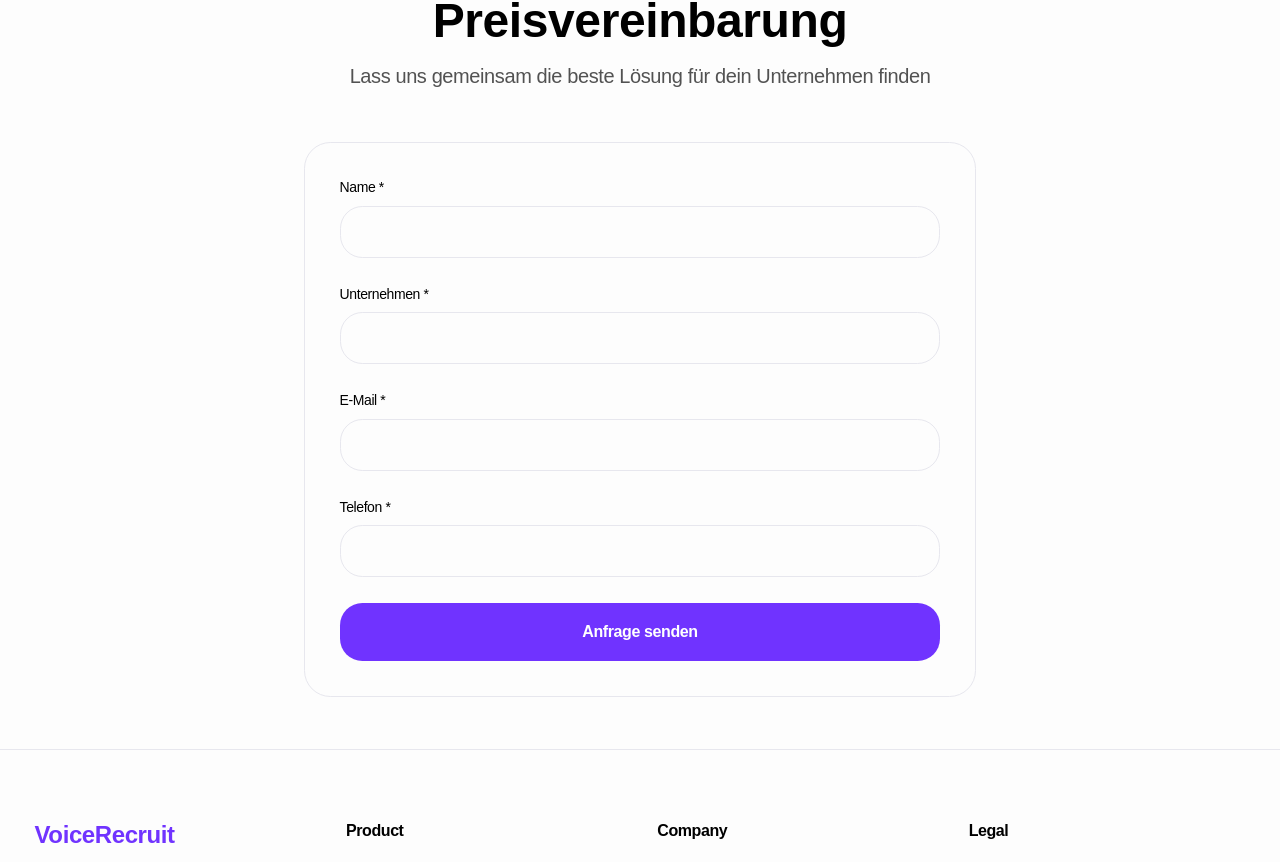
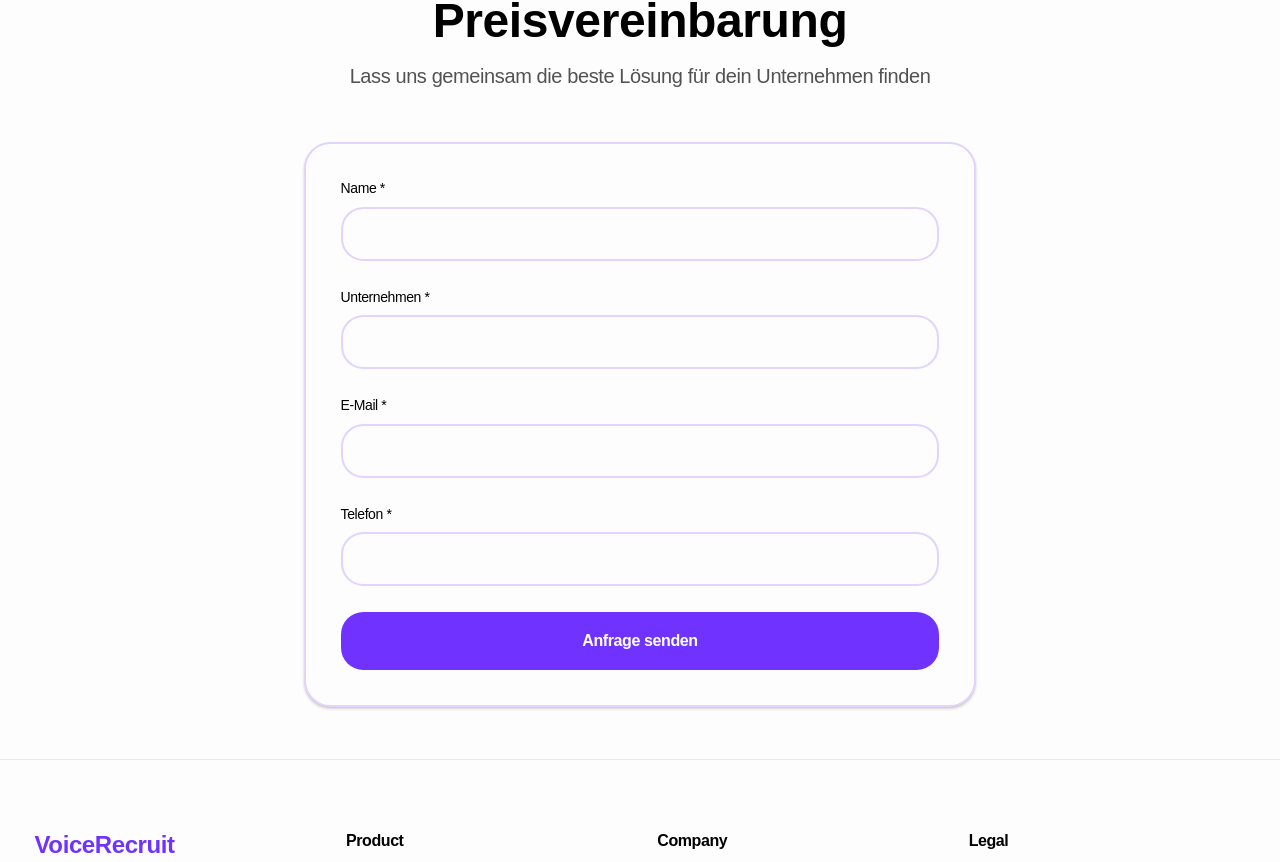
Before and after one commit to DeloBelo123/recruiting, a Next.js app: page /pricing in a window 1280 px wide. Shown: the part 1641-2503 px from the top of the page. Built offline with nearby package versions, Linux system fonts and the light colour scheme.

Commit message:
fixxed small thinks in the landing page

```diff
--- a/src/app/components/Hero.tsx
+++ b/src/app/components/Hero.tsx
@@ -4,9 +4,10 @@ import { motion } from 'framer-motion';
 
 export default function Hero() {
   return (
-    <section id="home" className="relative min-h-screen flex items-center justify-center overflow-hidden">
+    <section id="home" className="relative min-h-screen flex items-center justify-center overflow-hidden bg-background">
       <div className="absolute inset-0 bg-gradient-to-br from-primary/5 via-background to-accent/5" />
       <motion.div
+        initial={{ opacity: 0 }}
         animate={{
           scale: [1, 1.1, 1],
           opacity: [0.3, 0.5, 0.3],
--- a/src/app/kontakt/page.tsx
+++ b/src/app/kontakt/page.tsx
@@ -243,7 +243,7 @@ function ContactForm() {
             Schreib uns eine Nachricht
           </h2>
 
-          <form onSubmit={handleSubmit} className="bg-card border border-border rounded-xl p-8 space-y-6">
+          <form onSubmit={handleSubmit} className="bg-card border border-primary/20 rounded-xl p-8 space-y-6 shadow-sm">
             <div>
               <label htmlFor="contact-name" className="block text-sm font-medium text-foreground mb-2">
                 Name *
@@ -254,7 +254,7 @@ function ContactForm() {
                 required
                 value={formData.name}
                 onChange={(e) => setFormData({ ...formData, name: e.target.value })}
-                className="w-full px-4 py-3 bg-background border border-border rounded-lg text-foreground focus:outline-none focus:ring-2 focus:ring-primary"
+                className="w-full px-4 py-3 bg-background border border-primary/20 rounded-lg text-foreground focus:outline-none focus:ring-2 focus:ring-primary focus:border-primary transition-colors"
               />
             </div>
 
@@ -268,7 +268,7 @@ function ContactForm() {
                 required
                 value={formData.email}
                 onChange={(e) => setFormData({ ...formData, email: e.target.value })}
-                className="w-full px-4 py-3 bg-background border border-border rounded-lg text-foreground focus:outline-none focus:ring-2 focus:ring-primary"
+                className="w-full px-4 py-3 bg-background border border-primary/20 rounded-lg text-foreground focus:outline-none focus:ring-2 focus:ring-primary focus:border-primary transition-colors"
               />
             </div>
 
@@ -282,7 +282,7 @@ function ContactForm() {
                 rows={6}
                 value={formData.message}
                 onChange={(e) => setFormData({ ...formData, message: e.target.value })}
-                className="w-full px-4 py-3 bg-background border border-border rounded-lg text-foreground focus:outline-none focus:ring-2 focus:ring-primary resize-none"
+                className="w-full px-4 py-3 bg-background border border-primary/20 rounded-lg text-foreground focus:outline-none focus:ring-2 focus:ring-primary focus:border-primary resize-none transition-colors"
               />
             </div>
 
--- a/src/app/layout.tsx
+++ b/src/app/layout.tsx
@@ -8,8 +8,8 @@ export const metadata: Metadata = {
 
 export default function RootLayout({children}: Readonly<{children: React.ReactNode;}>) {
   return (
-    <html lang="en">
-      <body className={`antialiased`}>
+    <html lang="en" suppressHydrationWarning>
+      <body className={`antialiased bg-background`}>
         {children}
       </body>
     </html>
--- a/src/app/pricing/page.tsx
+++ b/src/app/pricing/page.tsx
@@ -149,7 +149,7 @@ function PilotOffer() {
       initial={{ opacity: 0, scale: 0.9 }}
       animate={isInView ? { opacity: 1, scale: 1 } : { opacity: 0, scale: 0.9 }}
       transition={{ duration: 0.4, ease: [0.34, 1.56, 0.64, 1] }}
-      className="bg-gradient-to-br from-primary/10 to-accent/10 border-2 border-primary rounded-2xl p-8 lg:p-12 mb-1"
+      className="bg-gradient-to-br from-primary/10 to-accent/10 border-2 border-primary/30 rounded-2xl p-8 lg:p-12 mb-1"
     >
       <div className="max-w-4xl mx-auto">
         <div className="flex items-center gap-3 mb-4">
@@ -246,7 +246,7 @@ function PricingForm() {
             Lass uns gemeinsam die beste Lösung für dein Unternehmen finden
           </p>
 
-          <form onSubmit={handleSubmit} className="bg-card border border-border rounded-xl p-8 space-y-6">
+          <form onSubmit={handleSubmit} className="bg-card border-2 border-primary/20 rounded-xl p-8 space-y-6 shadow-sm">
             <div>
               <label htmlFor="name" className="block text-sm font-medium text-foreground mb-2">
                 Name *
@@ -257,7 +257,7 @@ function PricingForm() {
                 required
                 value={formData.name}
                 onChange={(e) => setFormData({ ...formData, name: e.target.value })}
-                className="w-full px-4 py-3 bg-background border border-border rounded-lg text-foreground focus:outline-none focus:ring-2 focus:ring-primary"
+                className="w-full px-4 py-3 bg-background border-2 border-primary/20 rounded-lg text-foreground focus:outline-none focus:ring-2 focus:ring-primary focus:border-primary transition-colors"
               />
             </div>
 
@@ -271,7 +271,7 @@ function PricingForm() {
                 required
                 value={formData.company}
                 onChange={(e) => setFormData({ ...formData, company: e.target.value })}
-                className="w-full px-4 py-3 bg-background border border-border rounded-lg text-foreground focus:outline-none focus:ring-2 focus:ring-primary"
+                className="w-full px-4 py-3 bg-background border-2 border-primary/20 rounded-lg text-foreground focus:outline-none focus:ring-2 focus:ring-primary focus:border-primary transition-colors"
               />
             </div>
 
@@ -285,7 +285,7 @@ function PricingForm() {
                 required
                 value={formData.email}
                 onChange={(e) => setFormData({ ...formData, email: e.target.value })}
-                className="w-full px-4 py-3 bg-background border border-border rounded-lg text-foreground focus:outline-none focus:ring-2 focus:ring-primary"
+                className="w-full px-4 py-3 bg-background border-2 border-primary/20 rounded-lg text-foreground focus:outline-none focus:ring-2 focus:ring-primary focus:border-primary transition-colors"
               />
             </div>
 
@@ -299,7 +299,7 @@ function PricingForm() {
                 required
                 value={formData.phone}
                 onChange={(e) => setFormData({ ...formData, phone: e.target.value })}
-                className="w-full px-4 py-3 bg-background border border-border rounded-lg text-foreground focus:outline-none focus:ring-2 focus:ring-primary"
+                className="w-full px-4 py-3 bg-background border-2 border-primary/20 rounded-lg text-foreground focus:outline-none focus:ring-2 focus:ring-primary focus:border-primary transition-colors"
               />
             </div>
 
```
